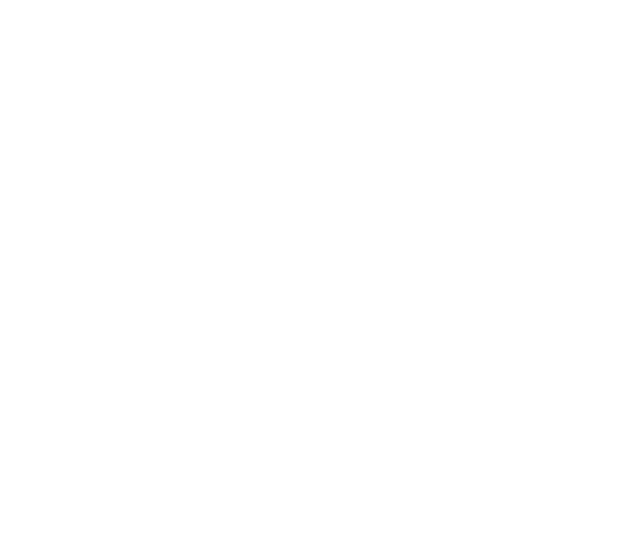
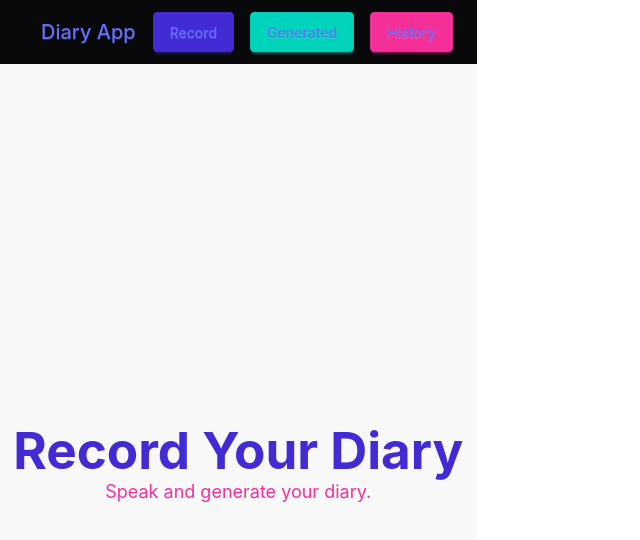
Before and after one commit to spark-team5/client, a React (Vite) app: page / in a window 1280 px wide. Shown: the top 540 px of the page, without its empty margins (0-640 px from the left). Built offline with nearby package versions, Linux system fonts and the light colour scheme.

Commit message:
feat: 페이지별 라우팅 기능 추가

```diff
--- a/package.json
+++ b/package.json
@@ -12,13 +12,15 @@
   },
   "dependencies": {
     "react": "^19.0.0",
-    "react-dom": "^19.0.0"
+    "react-dom": "^19.0.0",
+    "react-router-dom": "^7.1.5"
   },
   "devDependencies": {
     "@eslint/js": "^9.19.0",
     "@tailwindcss/vite": "^4.0.5",
     "@types/react": "^19.0.8",
     "@types/react-dom": "^19.0.3",
+    "@types/react-router-dom": "^5.3.3",
     "@vitejs/plugin-react-swc": "^3.5.0",
     "daisyui": "^5.0.0-beta.7",
     "eslint": "^9.20.0",
--- a/src/App.css
+++ /dev/null
@@ -1,42 +0,0 @@
- #root {
-  max-width: 1280px;
-  margin: 0 auto;
-  padding: 2rem;
-  text-align: center;
-}
-
-.logo {
-  height: 6em;
-  padding: 1.5em;
-  will-change: filter;
-  transition: filter 300ms;
-}
-.logo:hover {
-  filter: drop-shadow(0 0 2em #646cffaa);
-}
-.logo.react:hover {
-  filter: drop-shadow(0 0 2em #61dafbaa);
-}
-
-@keyframes logo-spin {
-  from {
-    transform: rotate(0deg);
-  }
-  to {
-    transform: rotate(360deg);
-  }
-}
-
-@media (prefers-reduced-motion: no-preference) {
-  a:nth-of-type(2) .logo {
-    animation: logo-spin infinite 20s linear;
-  }
-}
-
-.card {
-  padding: 2em;
-}
-
-.read-the-docs {
-  color: #888;
-}
--- a/src/App.tsx
+++ b/src/App.tsx
@@ -1,11 +1,14 @@
-import './App.css';
+import React from "react";
+import Navbar from "./components/Navbar";
+import AppRouter from "./router";
 
-function App() {
+const App: React.FC = () => {
   return (
-     <div>
-
-     </div>
+    <div className="h-screen">
+      <Navbar />
+      <AppRouter />
+    </div>
   );
-}
+};
 
 export default App;
--- /dev/null
+++ b/src/components/Navbar.tsx
@@ -0,0 +1,19 @@
+import React from "react";
+import { Link } from "react-router-dom";
+
+const Navbar: React.FC = () => {
+  return (
+    <div className="navbar bg-neutral text-neutral-content px-6">
+      <div className="flex-1">
+        <Link to="/" className="btn btn-ghost text-xl">Diary App</Link>
+      </div>
+      <div className="flex-none space-x-4">
+        <Link to="/" className="btn btn-primary">Record</Link>
+        <Link to="/generated" className="btn btn-accent">Generated</Link>
+        <Link to="/history" className="btn btn-secondary">History</Link>
+      </div>
+    </div>
+  );
+};
+
+export default Navbar;
--- a/src/main.tsx
+++ b/src/main.tsx
@@ -1,10 +1,13 @@
-import { StrictMode } from 'react';
-import { createRoot } from 'react-dom/client';
-import './index.css';
-import App from './App.tsx';
+import React from "react";
+import ReactDOM from "react-dom/client";
+import { BrowserRouter } from "react-router-dom";
+import App from "./App";
+import "./index.css";
 
-createRoot(document.getElementById('root')!).render(
-  <StrictMode>
-    <App />
-  </StrictMode>,
+ReactDOM.createRoot(document.getElementById("root")!).render(
+  <React.StrictMode>
+    <BrowserRouter>
+      <App />
+    </BrowserRouter>
+  </React.StrictMode>
 );
--- /dev/null
+++ b/src/pages/DiaryHistory.tsx
@@ -0,0 +1,12 @@
+import React from "react";
+
+const DiaryHistory = () => {
+    return (
+      <div className="flex flex-col items-center justify-center h-screen bg-base-200">
+        <h1 className="text-4xl font-bold text-secondary">Diary History</h1>
+        <p className="text-lg text-secondary">View your past diary entries.</p>
+      </div>
+    );
+  };
+
+  export default DiaryHistory;
--- /dev/null
+++ b/src/pages/GeneratedDiary.tsx
@@ -0,0 +1,12 @@
+import React from "react";
+
+const GeneratedDiary = () => {
+    return (
+      <div className="flex flex-col items-center justify-center h-screen bg-base-200">
+        <h1 className="text-4xl font-bold text-accent">Generated Diary</h1>
+        <p className="text-lg text-secondary">Here is your AI-generated diary.</p>
+      </div>
+    );
+  };
+
+  export default GeneratedDiary;
--- /dev/null
+++ b/src/pages/RecordDiary.tsx
@@ -0,0 +1,12 @@
+import React from "react";
+
+const RecordDiary = () => {
+    return (
+      <div className="flex flex-col items-center justify-center h-screen bg-base-200">
+        <h1 className="text-4xl font-bold text-primary">Record Your Diary</h1>
+        <p className="text-lg text-secondary">Speak and generate your diary.</p>
+      </div>
+    );
+  };
+
+  export default RecordDiary;
--- /dev/null
+++ b/src/router/index.tsx
@@ -0,0 +1,17 @@
+import React from "react";
+import { Routes, Route } from "react-router-dom";
+import RecordDiary from "../pages/RecordDiary";
+import GeneratedDiary from "../pages/GeneratedDiary";
+import DiaryHistory from "../pages/DiaryHistory";
+
+const AppRouter: React.FC = () => {
+  return (
+    <Routes>
+      <Route path="/" element={<RecordDiary />} />
+      <Route path="/generated" element={<GeneratedDiary />} />
+      <Route path="/history" element={<DiaryHistory />} />
+    </Routes>
+  );
+};
+
+export default AppRouter;
```
Also changed, not shown: 1 other file (tests, documents, lock files or other folders).
